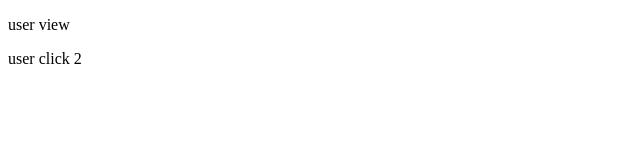
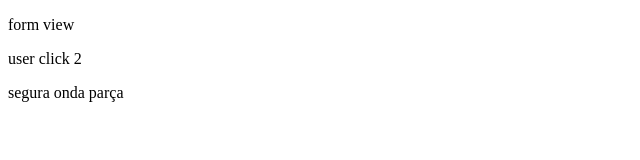
Before and after one commit to armenio2/user-crud, a React (Create React App) app: page /form in a window 1280 px wide. Shown: the top 160 px of the page, without its empty margins (0-640 px from the left). Built offline with nearby package versions, Linux system fonts and the light colour scheme.

Commit message:
create router

```diff
--- a/src/App.js
+++ b/src/App.js
@@ -1,10 +1,10 @@
 import React from 'react';
-import UserView from './app/pages/userView';
+import Router from './app/router';
 
 function App() {
   return (
     <div className="App" >
-      <UserView></UserView>
+      <Router />
     </div>
   );
 }
--- /dev/null
+++ b/src/app/router/index.jsx
@@ -0,0 +1,29 @@
+import React from 'react';
+import { BrowserRouter as Router, Route } from "react-router-dom";
+
+import UserView from '../pages/userView';
+import FormView from '../pages/formView';
+
+const userView = () => {
+    return <UserView />;
+}
+
+const formView = () => {
+    return <FormView />;
+}
+
+const noMatch = () => {
+    return <p>segura onda parça</p>;
+}
+
+const routerView = () => {
+    return (
+        <Router>
+            <Route exact path="/" component={userView} />
+            <Route path="/form" component={formView} />
+            <Route component={noMatch} />
+        </Router>
+    );
+}
+
+export default routerView;
```
